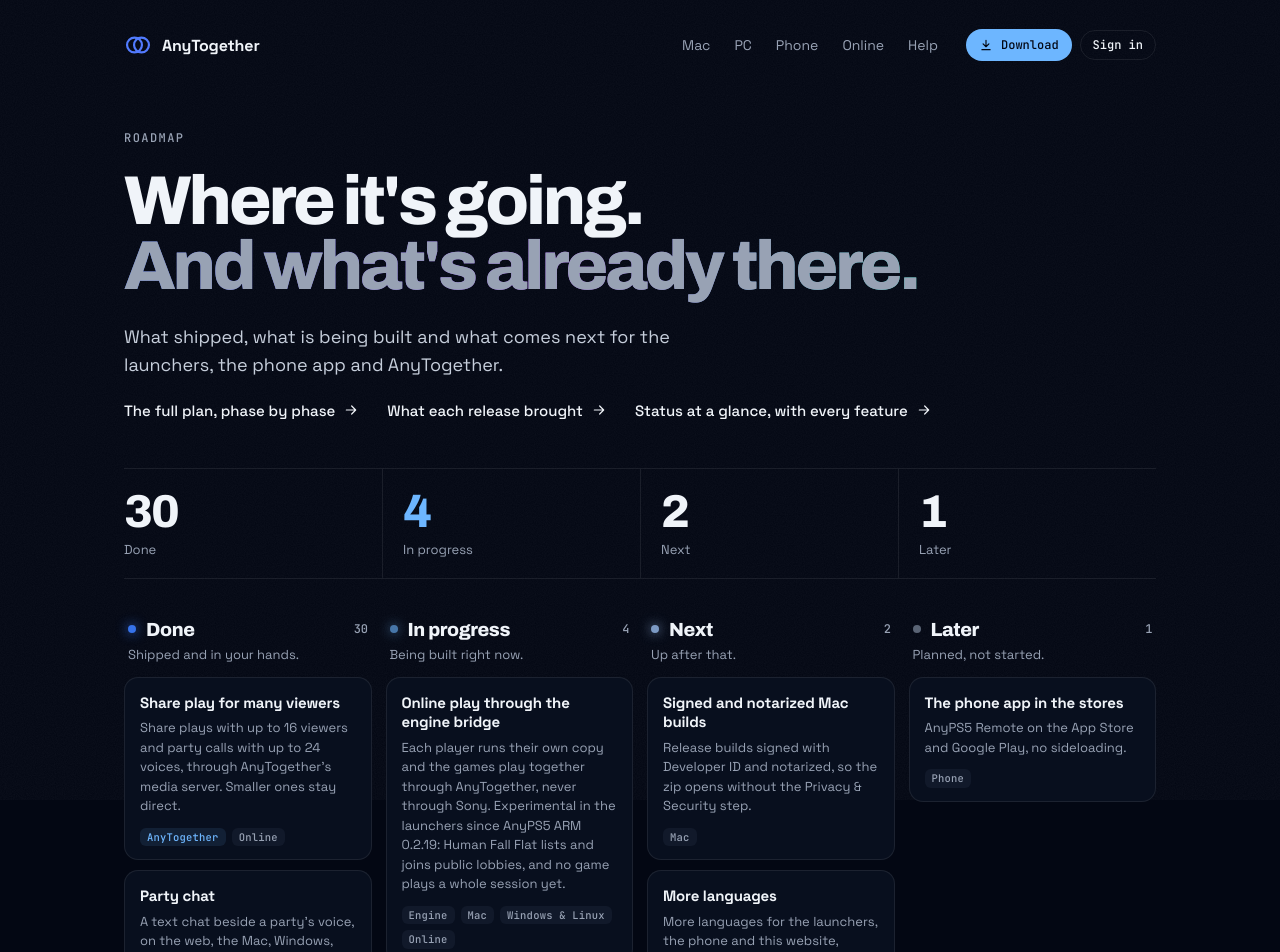
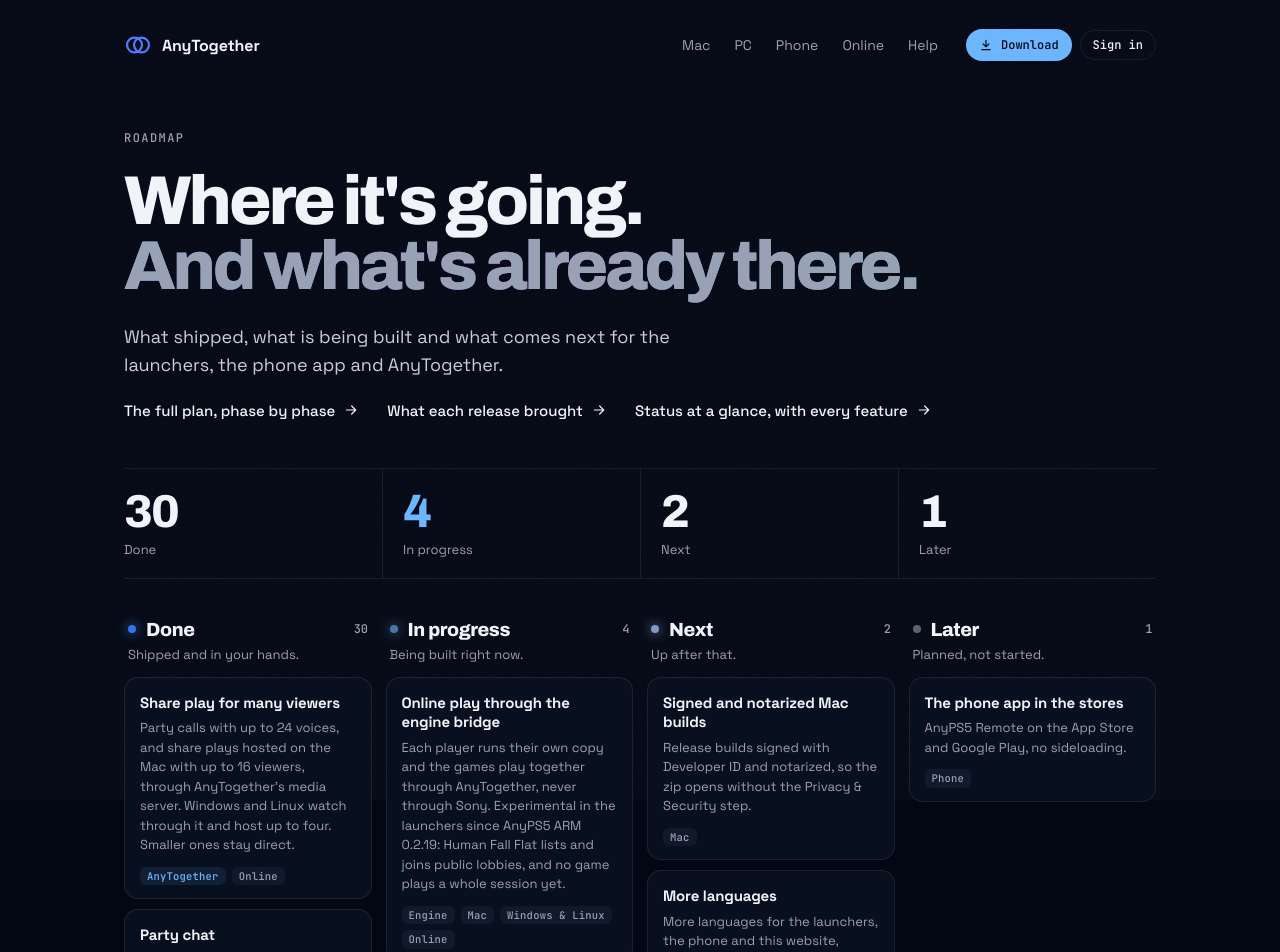
Before and after one commit to AnyTogether/AnyTogether, a Next.js app in the folder apps/web/: page /roadmap in a window 1280 px wide. Shown: the top 952 px of the page. Built offline with nearby package versions, Linux system fonts and the light colour scheme; no server answers.

Commit message:
Roadmap and status: a share play for 16 viewers is hosted on the Mac, Windows and Linux host up to four

```diff
--- a/apps/web/content/status.ts
+++ b/apps/web/content/status.ts
@@ -40,11 +40,11 @@ export const statusCards: StatusCard[] = [
     release: "AnyPS5 ARM 0.2.35 · Desktop 0.1.20",
     en: {
       t: "Share play for many viewers",
-      d: "Up to 16 viewers on a share play and 24 voices in a party call, through the media server.",
+      d: "Up to 24 voices in a party call, and up to 16 viewers on a share play hosted on the Mac, through the media server. Windows and Linux watch through it and host up to four.",
     },
     tr: {
       t: "Çok izleyicili Share play",
-      d: "Medya sunucusuyla birlikte oynamada 16 izleyiciye, parti sesinde 24 kişiye kadar.",
+      d: "Medya sunucusuyla parti sesinde 24 kişiye, Mac'ten yayınlanan birlikte oynamada 16 izleyiciye kadar. Windows ve Linux onun üzerinden izler ve dört izleyiciye kadar yayınlar.",
     },
   },
   {
--- a/apps/web/lib/roadmap.ts
+++ b/apps/web/lib/roadmap.ts
@@ -36,11 +36,11 @@ export const roadmap: RoadmapItem[] = [
     areas: ["online"],
     en: {
       t: "Share play for many viewers",
-      d: "Share plays with up to 16 viewers and party calls with up to 24 voices, through AnyTogether's media server. Smaller ones stay direct.",
+      d: "Party calls with up to 24 voices, and share plays hosted on the Mac with up to 16 viewers, through AnyTogether's media server. Windows and Linux watch through it and host up to four. Smaller ones stay direct.",
     },
     tr: {
       t: "Çok izleyicili birlikte oynama",
-      d: "AnyTogether'ın medya sunucusuyla 16 izleyiciye kadar birlikte oynama ve 24 kişiye kadar parti sesi. Daha küçükleri doğrudan bağlanır.",
+      d: "AnyTogether'ın medya sunucusuyla 24 kişiye kadar parti sesi ve Mac'ten yayınlanan, 16 izleyiciye kadar birlikte oynama. Windows ve Linux onun üzerinden izler ve dört izleyiciye kadar yayınlar. Daha küçükleri doğrudan bağlanır.",
     },
   },
   {
```
